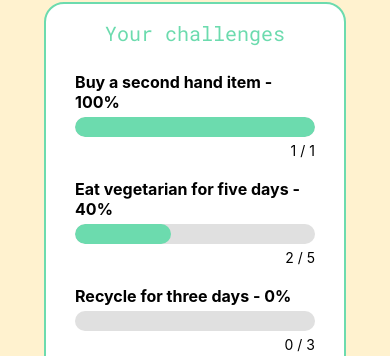
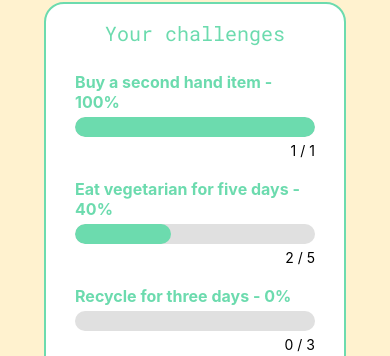
Before and after one commit to hannawerre/EcoHabitTracker, a React Native app: screen /Profile in a window 390 px wide. Shown: the part 333-689 px from the top of the page. Built offline with nearby package versions, Linux system fonts and the light colour scheme.

Commit message:
färguppdatering text

```diff
--- a/app/components/ChallangeProgressBar.js
+++ b/app/components/ChallangeProgressBar.js
@@ -43,6 +43,7 @@ const styles = StyleSheet.create({
         fontSize: 16,
         fontWeight: "bold",
         marginBottom: 5,
+        color: "#6cdbaeff",
     },
     progressBar: {
         height: 20,
```
